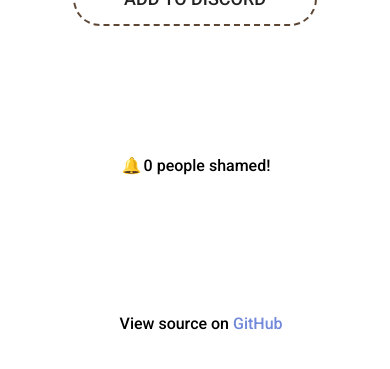
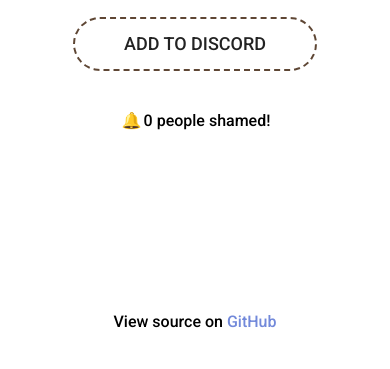
Before and after one commit to alfg/shamebell-bot, a React app in the folder static/: page / in a window 390 px wide. Shown: the part 471-840 px from the top of the page. Built offline with nearby package versions, Linux system fonts and the light colour scheme; no server answers.

Commit message:
Fix up layout for mobile. Updated version.

```diff
--- a/static/package.json
+++ b/static/package.json
@@ -1,6 +1,6 @@
 {
   "name": "shamebell-web",
-  "version": "0.1.4",
+  "version": "0.1.5",
   "private": true,
   "dependencies": {
     "react": "^15.6.1",
--- a/static/src/components/App.js
+++ b/static/src/components/App.js
@@ -2,6 +2,7 @@
 import profile from '../img/profile.png';
 import './App.css';
 import Constants from '../Constants';
+import Stats from './Stats';
 import Footer from './Footer';
 
 class App extends Component {
@@ -23,6 +24,8 @@
           <a className="App-button" onClick={this.addToDiscordHandler}>
             Add to Discord
           </a>
+
+          <Stats />
         </div>
 
         <Footer />
--- a/static/src/components/Footer.css
+++ b/static/src/components/Footer.css
@@ -1,11 +1,8 @@
 .Footer {
+  bottom: 5%;
+  position: fixed;
   margin-top: 10px;
   text-align: center;
-}
-
-.Footer-links {
-  position: absolute;
-  bottom: 40px;
 }
 
 .Footer-links a {
--- a/static/src/components/Footer.js
+++ b/static/src/components/Footer.js
@@ -1,6 +1,5 @@
 import React, { Component } from 'react';
 import Constants from '../Constants';
-import Stats from './Stats';
 import './Footer.css';
 
 
@@ -8,8 +7,6 @@
   render() {
   return (
     <div className="Footer">
-      <Stats />
-
       <div className="Footer-links">
         View source on <a href={Constants.GITHUB_URL}>GitHub</a>
       </div>
--- a/static/src/components/Stats.css
+++ b/static/src/components/Stats.css
@@ -1,6 +1,6 @@
 .Stats-panel {
   display: block;
-  margin-top: 100px;
+  margin-top: 20px;
   margin-bottom: 20px;
 }
 
```
